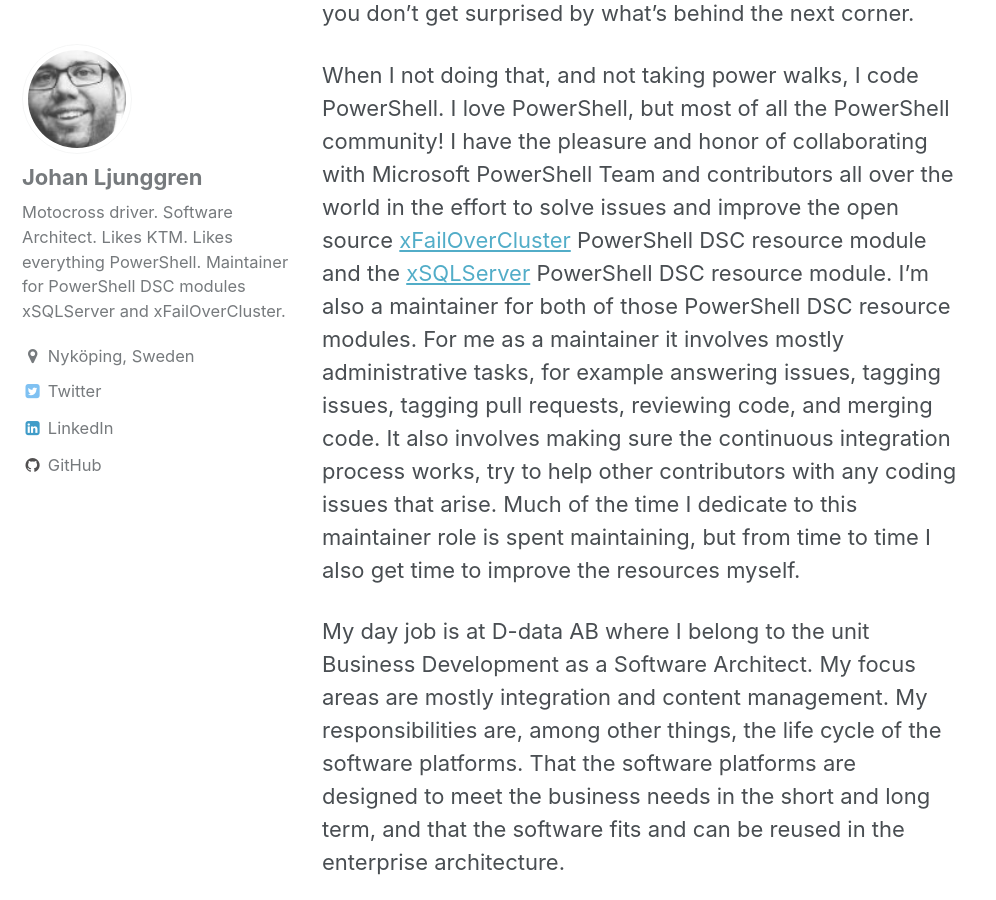
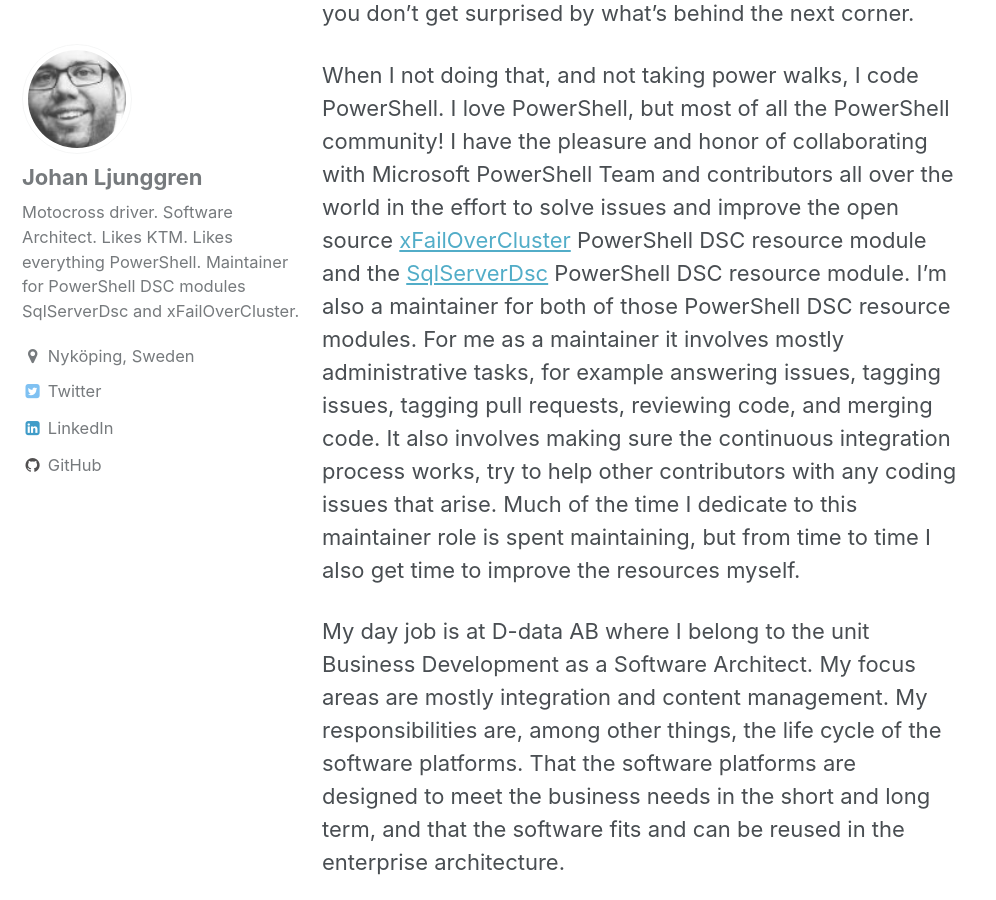
Before and after one commit to johlju/johlju.github.io, a Jekyll site: the page built from _pages/about.md, in a window 1280 px wide and 900 px high, scrolled down 782 px. Shown: the whole window, without its empty margins (0-996 px from the left). Built offline with Jekyll 4.4.1, drawn with Linux system fonts in a browser that asks for light colours.

Commit message:
Updated xSQLServer to SqlServerDsc

```diff
--- a/_config.yml
+++ b/_config.yml
@@ -81,7 +81,7 @@ analytics:
 author:
   name             : "Johan Ljunggren"
   avatar           : /images/johlju.jpg
-  bio              : "Motocross driver. Software Architect. Likes KTM. Likes everything PowerShell. Maintainer for PowerShell DSC modules xSQLServer and xFailOverCluster."
+  bio              : "Motocross driver. Software Architect. Likes KTM. Likes everything PowerShell. Maintainer for PowerShell DSC modules SqlServerDsc and xFailOverCluster."
   location         : "Nyköping, Sweden"
   email            :
   uri              :
--- a/_data/authors.yml
+++ b/_data/authors.yml
@@ -2,6 +2,6 @@ Johan Ljunggren:
   name: "Johan Ljunggren"
   uri: "https://twitter.com/johanljunggren"
   email: "johan.ljunggren@shamn.se"
-  bio: "Motocross driver. Software Architect. Likes KTM. Likes everything PowerShell. Maintainer for PowerShell DSC modules xSQLServer and xFailOverCluster."
+  bio: "Motocross driver. Software Architect. Likes KTM. Likes everything PowerShell. Maintainer for PowerShell DSC modules SqlServerDsc and xFailOverCluster."
   avatar: "/images/johlju.jpg"
   twitter: "johanljunggren"
--- a/_pages/about.md
+++ b/_pages/about.md
@@ -27,7 +27,7 @@ I love PowerShell, but most of all the PowerShell community! I have the pleasure
 and honor of collaborating with Microsoft PowerShell Team and contributors all
 over the world in the effort to solve issues and improve the open source
 [xFailOverCluster](https://github.com/PowerShell/xFailOverCluster) PowerShell
-DSC resource module and the [xSQLServer](https://github.com/PowerShell/xSQLServer)
+DSC resource module and the [SqlServerDsc](https://github.com/PowerShell/SqlServerDsc)
 PowerShell DSC resource module. I'm also a maintainer for both of those
 PowerShell DSC resource modules.
 For me as a maintainer it involves mostly administrative tasks, for example
```
